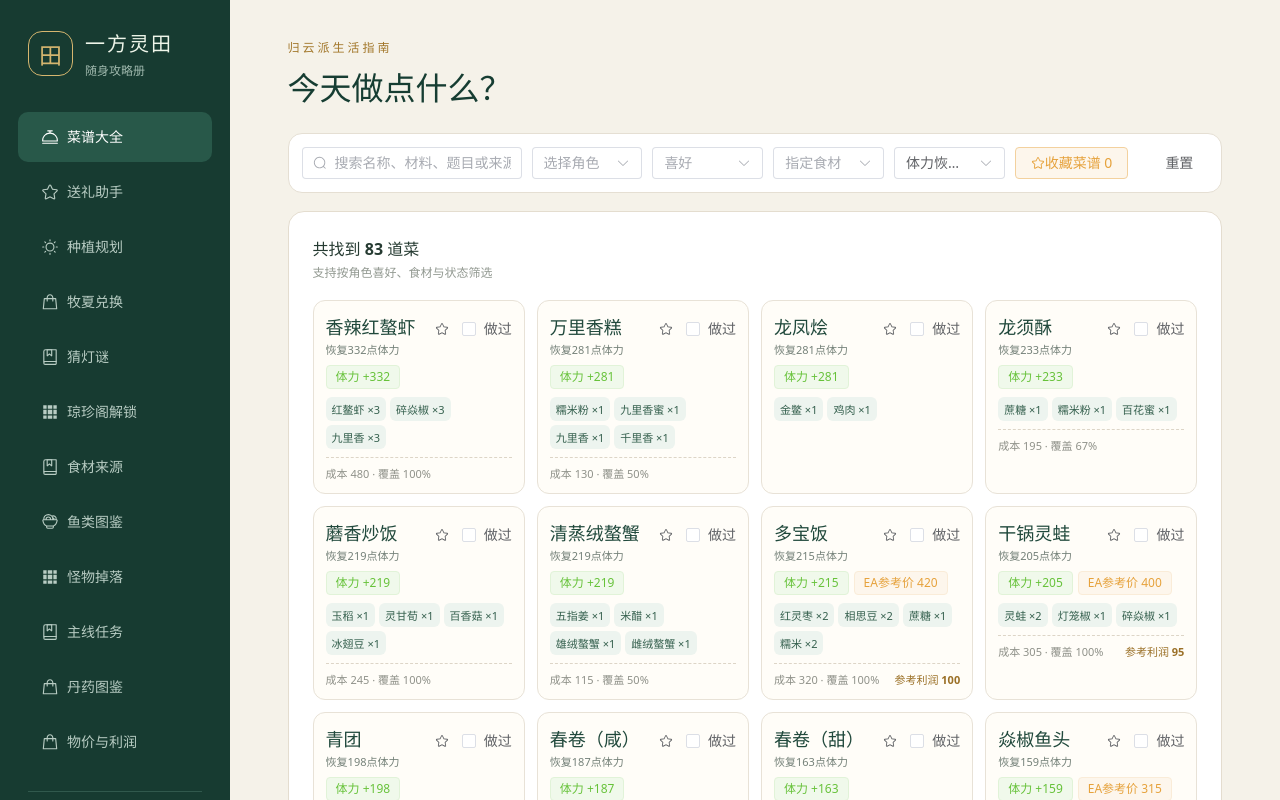
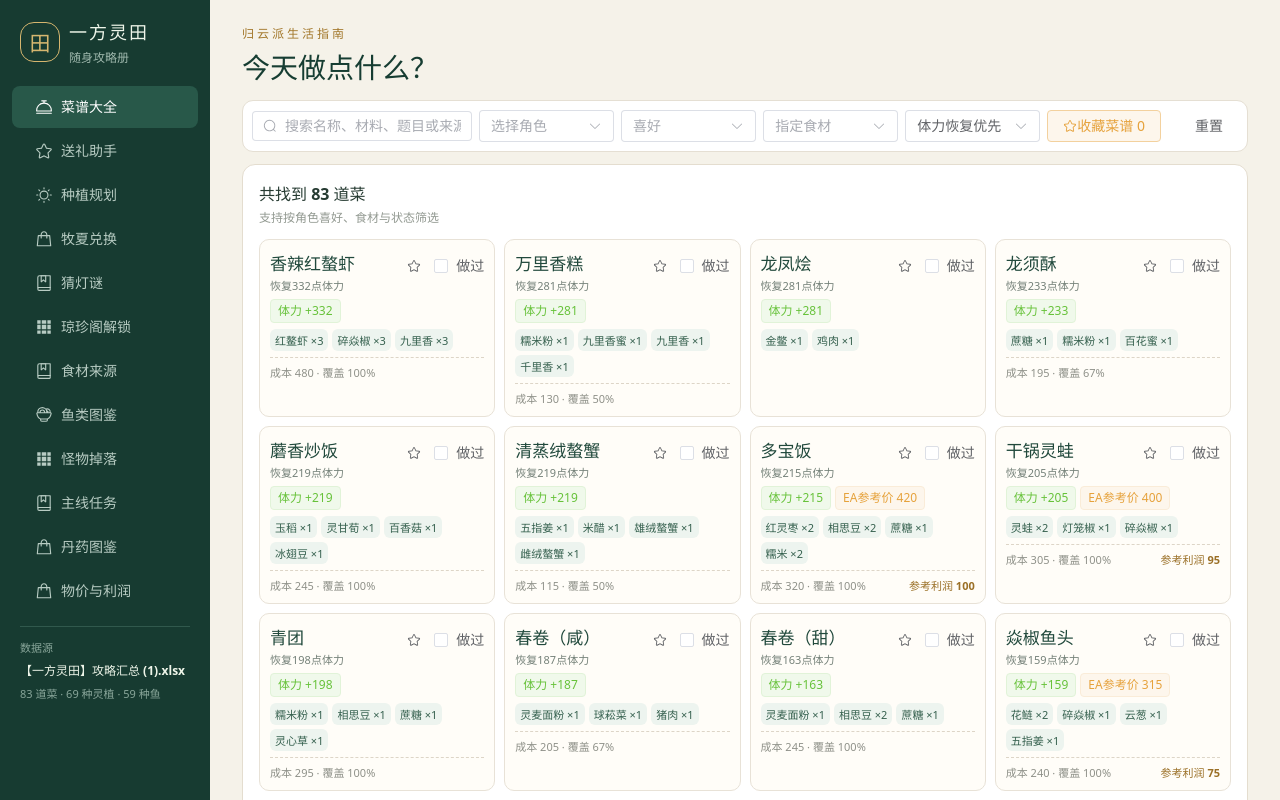
Before and after one commit to nannow127/yifang-lingtian-guide, a Vue app: page / in a window 1280 px wide. Shown: the top 800 px of the page. Built offline with nearby package versions, Linux system fonts and the light colour scheme.

Commit message:
统一收紧全站界面间距

```diff
--- a/src/style.css
+++ b/src/style.css
@@ -3,6 +3,7 @@
   color: #263b32;
   background: #f5f2e9;
   font-synthesis: none;
+  --el-component-size: 30px;
 }
 * {
   box-sizing: border-box;
@@ -21,8 +22,8 @@ input {
 .sidebar {
   position: fixed;
   inset: 0 auto 0 0;
-  width: 230px;
-  padding: 28px 18px;
+  width: 210px;
+  padding: 18px 12px;
   background: #173b31;
   color: #eef5e9;
   overflow-y: auto;
@@ -31,25 +32,25 @@ input {
 .brand {
   display: flex;
   align-items: center;
-  gap: 12px;
-  padding: 0 10px 28px;
+  gap: 9px;
+  padding: 0 8px 18px;
 }
 .brand-mark {
   display: grid;
   place-items: center;
-  width: 45px;
-  height: 45px;
+  width: 40px;
+  height: 40px;
   border: 1px solid #d5b66f;
   border-radius: 14px;
   color: #d5b66f;
-  font: 700 23px serif;
+  font: 700 21px serif;
 }
 .brand strong,
 .brand span {
   display: block;
 }
 .brand strong {
-  font: 700 20px serif;
+  font: 700 18px serif;
   letter-spacing: 2px;
 }
 .brand span {
@@ -62,9 +63,9 @@ input {
   background: transparent;
 }
 .sidebar .el-menu-item {
-  height: 50px;
-  margin: 5px 0;
-  border-radius: 10px;
+  height: 42px;
+  margin: 2px 0;
+  border-radius: 8px;
   color: #b8ccc3;
 }
 .sidebar .el-menu-item:hover,
@@ -73,8 +74,8 @@ input {
   color: #fff;
 }
 .side-note {
-  margin: 24px 10px 0;
-  padding-top: 18px;
+  margin: 14px 8px 0;
+  padding-top: 12px;
   border-top: 1px solid #31594d;
 }
 .side-note span,
@@ -95,17 +96,17 @@ input {
   font-size: 12px;
 }
 main {
-  margin-left: 230px;
-  padding: 38px 4.5vw 60px;
+  margin-left: 210px;
+  padding: 24px 2.5vw 36px;
 }
 header {
   display: flex;
   align-items: center;
   justify-content: space-between;
-  margin-bottom: 24px;
+  margin-bottom: 14px;
 }
 .eyebrow {
-  margin: 0 0 7px;
+  margin: 0 0 4px;
   color: #a2772a;
   font-size: 12px;
   font-weight: 700;
@@ -113,23 +114,23 @@ header {
 }
 h1 {
   margin: 0;
-  font: 700 32px serif;
+  font: 700 28px serif;
   color: #163d32;
 }
 header .el-button {
-  height: 42px;
-  padding: 0 18px;
+  height: 34px;
+  padding: 0 13px;
   border-color: #d9d2c2;
   background: #fff;
 }
 .toolbar {
   display: flex;
   align-items: center;
-  gap: 10px;
-  padding: 13px;
-  margin-bottom: 18px;
+  gap: 7px;
+  padding: 9px;
+  margin-bottom: 12px;
   border: 1px solid #e5dfd3;
-  border-radius: 14px;
+  border-radius: 11px;
   background: #fff;
 }
 .toolbar > .el-input {
@@ -146,15 +147,15 @@ header .el-button {
 .table-panel,
 .profit-intro,
 .ranking {
-  padding: 24px;
+  padding: 16px;
   border: 1px solid #e4ddcf;
-  border-radius: 16px;
+  border-radius: 13px;
   background: #fff;
 }
 .section-title {
   display: flex;
   justify-content: space-between;
-  margin-bottom: 18px;
+  margin-bottom: 12px;
 }
 .section-title p {
   margin: 0;
@@ -168,13 +169,13 @@ header .el-button {
 .recipe-grid {
   display: grid;
   grid-template-columns: repeat(4, minmax(0, 1fr));
-  gap: 12px;
+  gap: 9px;
 }
 .recipe-card {
   position: relative;
-  padding: 12px;
+  padding: 10px;
   border: 1px solid #e8e2d7;
-  border-radius: 12px;
+  border-radius: 10px;
   background: #fffdf8;
   cursor: pointer;
   transition: 0.2s;
@@ -191,7 +192,7 @@ header .el-button {
   display: flex;
   align-items: flex-start;
   justify-content: space-between;
-  gap: 10px;
+  gap: 7px;
 }
 .recipe-title {
   min-width: 0;
@@ -213,7 +214,7 @@ header .el-button {
 .recipe-card h3 {
   overflow: hidden;
   margin: 0 0 2px;
-  font: 700 18px serif;
+  font: 700 17px serif;
   color: #21493c;
   text-overflow: ellipsis;
   white-space: nowrap;
@@ -229,18 +230,18 @@ header .el-button {
 .tags {
   display: flex;
   flex-wrap: wrap;
-  gap: 5px;
-  min-height: 24px;
-  margin-top: 8px;
+  gap: 4px;
+  min-height: 22px;
+  margin-top: 6px;
 }
 .ingredients {
   display: flex;
   flex-wrap: wrap;
   gap: 4px;
-  margin: 8px 0;
+  margin: 6px 0;
 }
 .ingredients span {
-  padding: 4px 6px;
+  padding: 3px 5px;
   border-radius: 6px;
   background: #edf4ef;
   color: #35604e;
@@ -249,7 +250,7 @@ header .el-button {
 .card-foot {
   display: flex;
   justify-content: space-between;
-  padding-top: 7px;
+  padding-top: 6px;
   border-top: 1px dashed #ddd5c7;
   color: #8f9189;
   font-size: 11px;
@@ -266,29 +267,29 @@ header .el-button {
 }
 .el-pagination {
   justify-content: center;
-  margin-top: 24px;
+  margin-top: 14px;
 }
 .npc-grid {
   display: grid;
   grid-template-columns: repeat(2, minmax(0, 1fr));
-  gap: 16px;
+  gap: 10px;
 }
 .npc-card {
-  padding: 24px;
+  padding: 16px;
   border: 1px solid #e3dccf;
-  border-radius: 16px;
+  border-radius: 12px;
   background: #fff;
 }
 .npc-name {
   display: flex;
   align-items: center;
-  gap: 13px;
+  gap: 10px;
 }
 .npc-name > span {
   display: grid;
   place-items: center;
-  width: 48px;
-  height: 48px;
+  width: 42px;
+  height: 42px;
   border-radius: 50%;
   background: #315f50;
   color: white;
@@ -304,7 +305,7 @@ header .el-button {
   font-size: 12px;
 }
 .npc-card h4 {
-  margin: 20px 0 9px;
+  margin: 13px 0 7px;
   color: #876321;
   font-size: 12px;
 }
@@ -312,11 +313,11 @@ header .el-button {
 .gift-list {
   display: flex;
   flex-wrap: wrap;
-  gap: 7px;
+  gap: 5px;
 }
 .link-list button,
 .gift-list span {
-  padding: 6px 9px;
+  padding: 4px 7px;
   border: 0;
   border-radius: 8px;
   background: #edf3ee;
@@ -331,7 +332,7 @@ header .el-button {
   color: #805f28;
 }
 .table-panel {
-  padding: 10px;
+  padding: 6px;
 }
 .table-panel .el-tag {
   margin-right: 4px;
@@ -340,15 +341,15 @@ header .el-button {
 .riddle-panel .section-title,
 .atlas-panel .section-title,
 .pavilion-panel .section-title {
-  padding: 12px 14px 0;
+  padding: 8px 10px 0;
 }
 .inline-materials {
   display: flex;
   flex-wrap: wrap;
-  gap: 5px;
+  gap: 4px;
 }
 .inline-materials span {
-  padding: 5px 7px;
+  padding: 3px 6px;
   border-radius: 7px;
   background: #eaf4ed;
   color: #376451;
@@ -373,28 +374,28 @@ header .el-button {
 }
 .price-page {
   display: grid;
-  gap: 18px;
+  gap: 12px;
 }
 .profit-layout {
   display: grid;
   grid-template-columns: 1.2fr 1fr;
-  gap: 18px;
+  gap: 12px;
 }
 .profit-intro h2 {
-  font: 700 27px serif;
+  font: 700 23px serif;
 }
 .profit-intro > p:not(.eyebrow) {
   color: #747d76;
-  line-height: 1.8;
+  line-height: 1.6;
 }
 .export-button {
-  margin-top: 18px;
+  margin-top: 12px;
 }
 .source-links {
   display: flex;
   flex-wrap: wrap;
-  gap: 8px;
-  margin-top: 14px;
+  gap: 6px;
+  margin-top: 10px;
 }
 .source-links a {
   color: #33745e;
@@ -415,7 +416,7 @@ header .el-button {
   color: #956b24;
 }
 .legacy-note {
-  padding: 9px 11px;
+  padding: 7px 9px;
   border-radius: 8px;
   background: #fff4df;
   color: #896522;
@@ -424,13 +425,13 @@ header .el-button {
 .price-tables {
   display: grid;
   grid-template-columns: 1fr 1fr;
-  gap: 18px;
+  gap: 12px;
 }
 .table-heading {
   display: flex;
   align-items: center;
   justify-content: space-between;
-  padding: 8px 10px 16px;
+  padding: 6px 8px 10px;
 }
 .table-heading h3,
 .table-heading p {
@@ -454,8 +455,8 @@ header .el-button {
 .rank-row {
   display: flex;
   align-items: center;
-  gap: 14px;
-  padding: 12px;
+  gap: 10px;
+  padding: 8px;
   border-bottom: 1px solid #eee9df;
   cursor: pointer;
 }
@@ -484,16 +485,16 @@ header .el-button {
   font-size: 12px;
 }
 .recipe-effect {
-  padding: 11px;
+  padding: 8px;
   border-left: 3px solid #4e8b6e;
   background: #f1f6f2;
 }
 .detail-ingredients {
   display: grid;
-  gap: 8px;
+  gap: 6px;
 }
 .detail-ingredients > div {
-  padding: 10px;
+  padding: 7px;
   border-radius: 9px;
   background: #eef5f0;
 }
@@ -510,13 +511,13 @@ header .el-button {
 .price-row {
   display: flex;
   align-items: center;
-  gap: 16px;
+  gap: 10px;
 }
 .price-row strong {
   color: #287154;
 }
 .unlock {
-  margin-top: 18px;
+  margin-top: 12px;
   color: #795f31;
   font-size: 12px;
 }
@@ -538,7 +539,7 @@ header .el-button {
   .sidebar {
     position: static;
     width: auto;
-    padding: 14px;
+    padding: 10px;
   }
   .brand {
     padding-bottom: 10px;
@@ -555,7 +556,7 @@ header .el-button {
   }
   main {
     margin: 0;
-    padding: 22px 14px;
+    padding: 14px 10px;
   }
   header h1 {
     font-size: 25px;
@@ -569,3 +570,20 @@ header .el-button {
     width: calc(50% - 6px);
   }
 }
+
+.el-table .el-table__cell {
+  padding: 6px 0;
+}
+.el-table .cell {
+  line-height: 1.35;
+}
+.el-tag {
+  height: 24px;
+  padding: 0 7px;
+}
+.el-alert {
+  padding: 7px 10px;
+}
+.el-dialog {
+  --el-dialog-padding-primary: 16px;
+}
```
